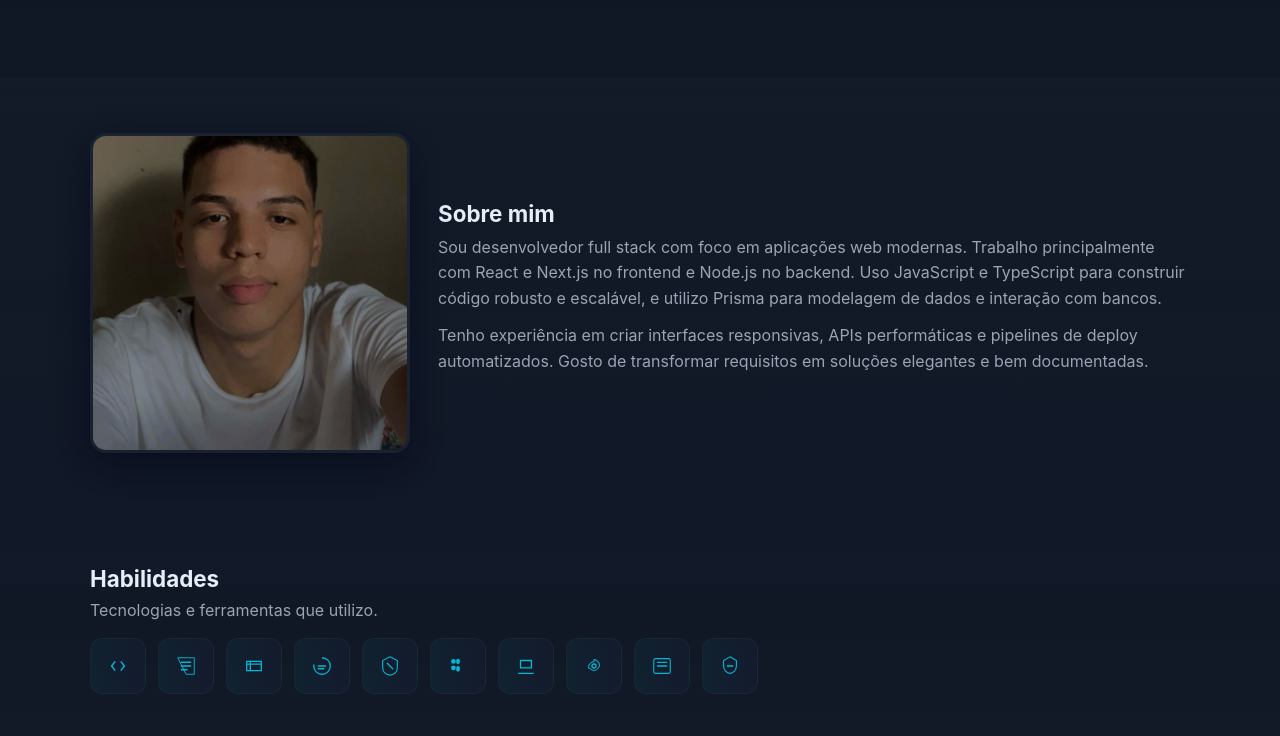
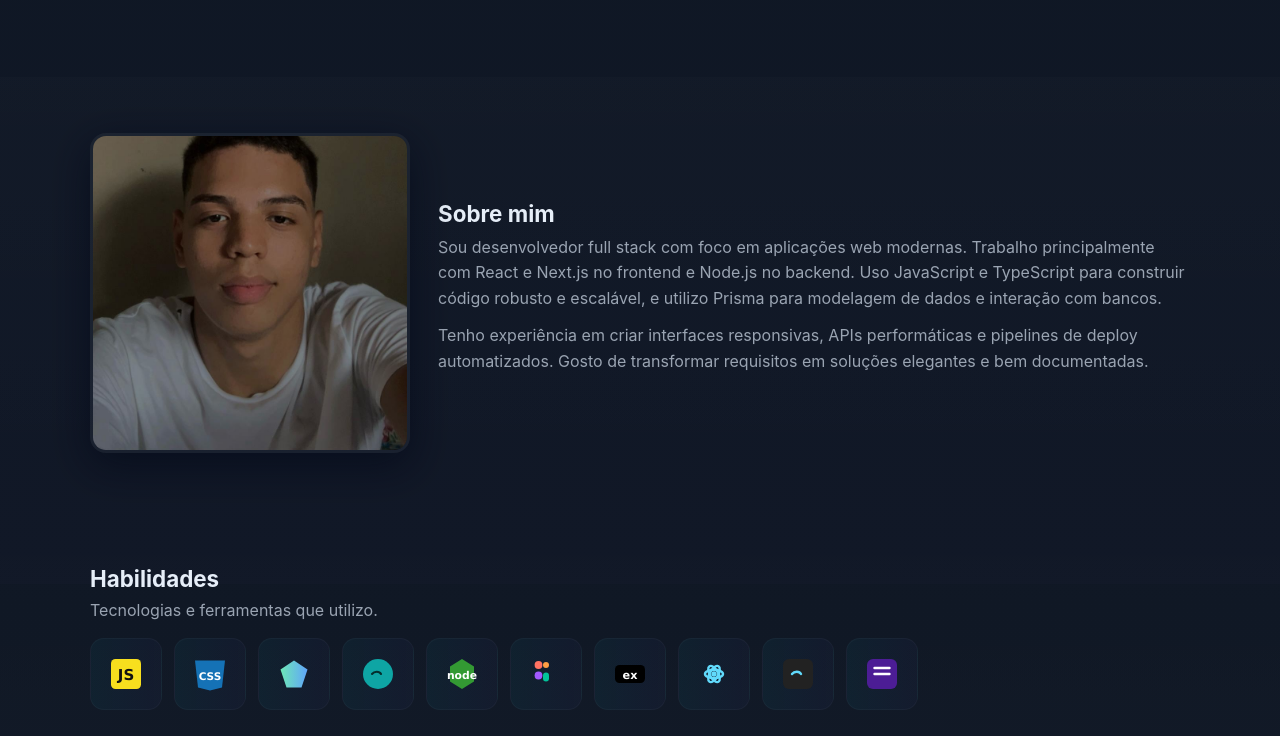
Before and after one commit to TalysG26/Portfolio, a plain HTML site: page index.html in a window 1280 px wide. Shown: the part 216-952 px from the top of the page. Drawn offline with Linux system fonts and the light colour scheme.

Commit message:
update icons

```diff
--- a/index.css
+++ b/index.css
@@ -149,9 +149,9 @@ body{
 .skills h3{font-size:1.4rem;margin:0 0 8px;color:var(--text)}
 .skills-sub{color:var(--muted);margin:0 0 18px}
 .skills-grid{display:flex;flex-wrap:wrap;gap:12px;align-items:center}
-.skill-badge{display:inline-flex;align-items:center;justify-content:center;width:56px;height:56px;padding:0;border-radius:12px;background:linear-gradient(90deg,rgba(6,182,212,0.06),rgba(99,102,241,0.04));color:var(--text);font-weight:700;font-size:.92rem;border:1px solid rgba(255,255,255,0.03);transition:transform .16s ease,box-shadow .18s ease}
-.skill-badge:hover{transform:translateY(-6px);box-shadow:0 14px 40px rgba(2,6,23,0.35)}
-.skill-icon{width:22px;height:22px;flex:0 0 22px;color:var(--accent)}
+.skill-badge{display:inline-flex;align-items:center;justify-content:center;width:72px;height:72px;padding:0;border-radius:14px;background:linear-gradient(90deg,rgba(6,182,212,0.06),rgba(99,102,241,0.04));color:var(--text);font-weight:700;font-size:.92rem;border:1px solid rgba(255,255,255,0.03);transition:transform .16s ease,box-shadow .18s ease}
+.skill-badge:hover{transform:translateY(-6px);box-shadow:0 18px 46px rgba(2,6,23,0.38)}
+.skill-icon{width:36px;height:36px;flex:0 0 36px;color:var(--accent)}
 
 @media (max-width:720px){
   .skills h3,.skills-sub{text-align:center}
--- a/index.html
+++ b/index.html
@@ -66,43 +66,86 @@
 
       <div class="skills-grid" role="list">
         <span class="skill-badge" role="listitem" aria-label="JavaScript" title="JavaScript">
-          <svg class="skill-icon" viewBox="0 0 24 24" aria-hidden="true"><path d="M8.5 7.5L5 12l3.5 4.5M15.5 7.5L19 12l-3.5 4.5" stroke="currentColor" stroke-width="1.6" stroke-linecap="round" stroke-linejoin="round" fill="none"/></svg>
+          <svg class="skill-icon" viewBox="0 0 24 24" aria-hidden="true" xmlns="http://www.w3.org/2000/svg">
+            <rect x="2" y="2" width="20" height="20" rx="3" fill="#F7DF1E"/>
+            <text x="12" y="16" font-family="Verdana, Arial, sans-serif" font-size="10" font-weight="700" fill="#111" text-anchor="middle">JS</text>
+          </svg>
         </span>
 
         <span class="skill-badge" role="listitem" aria-label="CSS" title="CSS">
-          <svg class="skill-icon" viewBox="0 0 24 24" aria-hidden="true"><path d="M3 3h18v18l-9 0-9-18z" stroke="currentColor" stroke-width="1" fill="none"/><path d="M7 8h10M7 12h10M7 16h6" stroke="currentColor" stroke-width="1.6" stroke-linecap="round" stroke-linejoin="round"/></svg>
+          <svg class="skill-icon" viewBox="0 0 24 24" aria-hidden="true" xmlns="http://www.w3.org/2000/svg">
+            <path d="M2 3l2 18 8 2 8-2 2-18H2z" fill="#1572B6"/>
+            <text x="12" y="16" font-family="Verdana, Arial, sans-serif" font-size="7" font-weight="700" fill="#fff" text-anchor="middle">CSS</text>
+          </svg>
         </span>
 
         <span class="skill-badge" role="listitem" aria-label="Prisma" title="Prisma">
-          <svg class="skill-icon" viewBox="0 0 24 24" aria-hidden="true"><path d="M4 7h16v10H4z" stroke="currentColor" stroke-width="1.4" fill="none"/><path d="M4 10h16M8 7v10" stroke="currentColor" stroke-width="1.4" stroke-linecap="round" stroke-linejoin="round"/></svg>
+          <svg class="skill-icon" viewBox="0 0 24 24" aria-hidden="true" xmlns="http://www.w3.org/2000/svg">
+            <defs>
+              <linearGradient id="pgrad" x1="0" x2="1">
+                <stop offset="0" stop-color="#6EE7B7"/>
+                <stop offset="1" stop-color="#60A5FA"/>
+              </linearGradient>
+            </defs>
+            <polygon points="12,3 21,9 17,21 7,21 3,9" fill="url(#pgrad)"/>
+          </svg>
         </span>
 
         <span class="skill-badge" role="listitem" aria-label="NeonDB" title="NeonDB">
-          <svg class="skill-icon" viewBox="0 0 24 24" aria-hidden="true"><path d="M12 3c4.97 0 9 4.03 9 9s-4.03 9-9 9-9-4.03-9-9c0-.6.06-1.19.18-1.75" stroke="currentColor" stroke-width="1.4" fill="none"/><path d="M8 12h8M8 15h6" stroke="currentColor" stroke-width="1.4" stroke-linecap="round" stroke-linejoin="round"/></svg>
+          <svg class="skill-icon" viewBox="0 0 24 24" aria-hidden="true" xmlns="http://www.w3.org/2000/svg">
+            <circle cx="12" cy="12" r="10" fill="#0EA5A4"/>
+            <path d="M8 12c1.5-2 5-2 6 0" stroke="#042F2E" stroke-width="1.4" stroke-linecap="round" stroke-linejoin="round" fill="none"/>
+          </svg>
         </span>
 
         <span class="skill-badge" role="listitem" aria-label="Node.js" title="Node.js">
-          <svg class="skill-icon" viewBox="0 0 24 24" aria-hidden="true"><path d="M12 2l8 4v8c0 5-4 8-8 8s-8-3-8-8V6l8-4z" stroke="currentColor" stroke-width="1.2" fill="none"/><path d="M9 9l6 6" stroke="currentColor" stroke-width="1.4" stroke-linecap="round" stroke-linejoin="round"/></svg>
+          <svg class="skill-icon" viewBox="0 0 24 24" aria-hidden="true" xmlns="http://www.w3.org/2000/svg">
+            <polygon points="12,2 20,7 20,17 12,22 4,17 4,7" fill="#339933"/>
+            <text x="12" y="15" font-family="Verdana, Arial, sans-serif" font-size="7.2" font-weight="700" fill="#fff" text-anchor="middle">node</text>
+          </svg>
         </span>
 
         <span class="skill-badge" role="listitem" aria-label="Figma" title="Figma">
-          <svg class="skill-icon" viewBox="0 0 24 24" aria-hidden="true"><circle cx="7" cy="7" r="2.6" fill="currentColor"/><rect x="10" y="4" width="4" height="6" rx="2" fill="currentColor"/><circle cx="7" cy="14" r="2.6" fill="currentColor"/><rect x="10" y="12" width="4" height="6" rx="2" fill="currentColor"/></svg>
+          <svg class="skill-icon" viewBox="0 0 24 24" aria-hidden="true" xmlns="http://www.w3.org/2000/svg">
+            <g>
+              <circle cx="7" cy="6" r="2.6" fill="#FF7262"/>
+              <rect x="10" y="4" width="4" height="4" rx="2" fill="#FF9F43"/>
+              <circle cx="7" cy="13" r="2.6" fill="#A259FF"/>
+              <rect x="10" y="11" width="4" height="6" rx="2" fill="#02C39A"/>
+            </g>
+          </svg>
         </span>
 
         <span class="skill-badge" role="listitem" aria-label="Express" title="Express">
-          <svg class="skill-icon" viewBox="0 0 24 24" aria-hidden="true"><path d="M4 20h16" stroke="currentColor" stroke-width="1.4" stroke-linecap="round"/><path d="M6 6h12v8H6z" stroke="currentColor" stroke-width="1.4" fill="none"/></svg>
+          <svg class="skill-icon" viewBox="0 0 24 24" aria-hidden="true" xmlns="http://www.w3.org/2000/svg">
+            <rect x="2" y="6" width="20" height="12" rx="3" fill="#000"/>
+            <text x="12" y="15" font-family="Verdana, Arial, sans-serif" font-size="7.5" font-weight="700" fill="#fff" text-anchor="middle">ex</text>
+          </svg>
         </span>
 
         <span class="skill-badge" role="listitem" aria-label="React" title="React">
-          <svg class="skill-icon" viewBox="0 0 24 24" aria-hidden="true"><circle cx="12" cy="12" r="2.2" fill="none" stroke="currentColor" stroke-width="1.4"/><path d="M12 5c2 0 4 2 4 2s2 2 2 4-2 4-2 4-2 2-4 2-4-2-4-2S6 15 6 13s2-4 2-4 2-2 4-2z" stroke="currentColor" stroke-width="1.1" fill="none"/></svg>
+          <svg class="skill-icon" viewBox="0 0 24 24" aria-hidden="true" xmlns="http://www.w3.org/2000/svg">
+            <g stroke="#61DAFB" stroke-width="1.6" fill="none" stroke-linecap="round" stroke-linejoin="round">
+              <ellipse cx="12" cy="12" rx="6" ry="2.8" transform="rotate(0 12 12)"/>
+              <ellipse cx="12" cy="12" rx="6" ry="2.8" transform="rotate(60 12 12)"/>
+              <ellipse cx="12" cy="12" rx="6" ry="2.8" transform="rotate(120 12 12)"/>
+              <circle cx="12" cy="12" r="1.8" fill="#61DAFB" stroke="none"/>
+            </g>
+          </svg>
         </span>
 
         <span class="skill-badge" role="listitem" aria-label="React Native" title="React Native">
-          <svg class="skill-icon" viewBox="0 0 24 24" aria-hidden="true"><rect x="3" y="4" width="18" height="16" rx="2" stroke="currentColor" stroke-width="1.2" fill="none"/><path d="M7 8h10M7 12h10" stroke="currentColor" stroke-width="1.4" stroke-linecap="round"/></svg>
+          <svg class="skill-icon" viewBox="0 0 24 24" aria-hidden="true" xmlns="http://www.w3.org/2000/svg">
+            <rect x="2" y="2" width="20" height="20" rx="4" fill="#222"/>
+            <path d="M8 12c1.5-2 5-2 6 0" stroke="#61DAFB" stroke-width="1.6" stroke-linecap="round" stroke-linejoin="round" fill="none"/>
+          </svg>
         </span>
 
         <span class="skill-badge" role="listitem" aria-label="Expo" title="Expo">
-          <svg class="skill-icon" viewBox="0 0 24 24" aria-hidden="true"><path d="M12 2l7 4v6c0 5-4 8-7 8s-7-3-7-8V6l7-4z" stroke="currentColor" stroke-width="1.2" fill="none"/><path d="M9 12h6" stroke="currentColor" stroke-width="1.4" stroke-linecap="round"/></svg>
+          <svg class="skill-icon" viewBox="0 0 24 24" aria-hidden="true" xmlns="http://www.w3.org/2000/svg">
+            <rect x="2" y="2" width="20" height="20" rx="4" fill="#4C1D95"/>
+            <path d="M7 8h10M7 12h10" stroke="#fff" stroke-width="1.6" stroke-linecap="round" stroke-linejoin="round"/>
+          </svg>
         </span>
       </div>
     </div>
```
